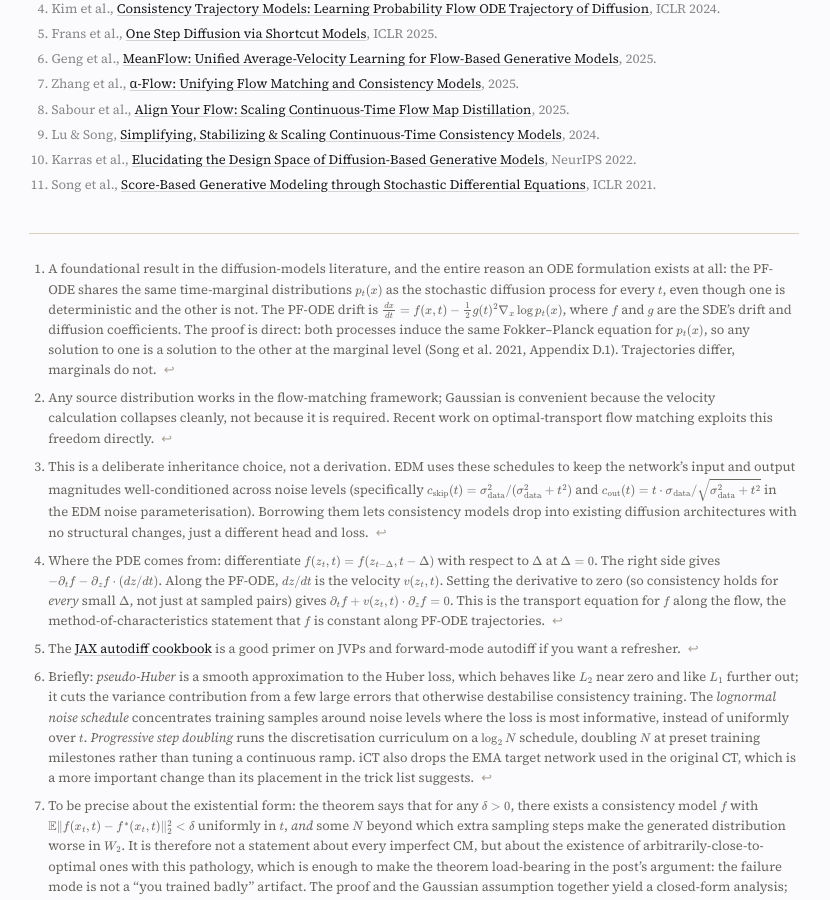
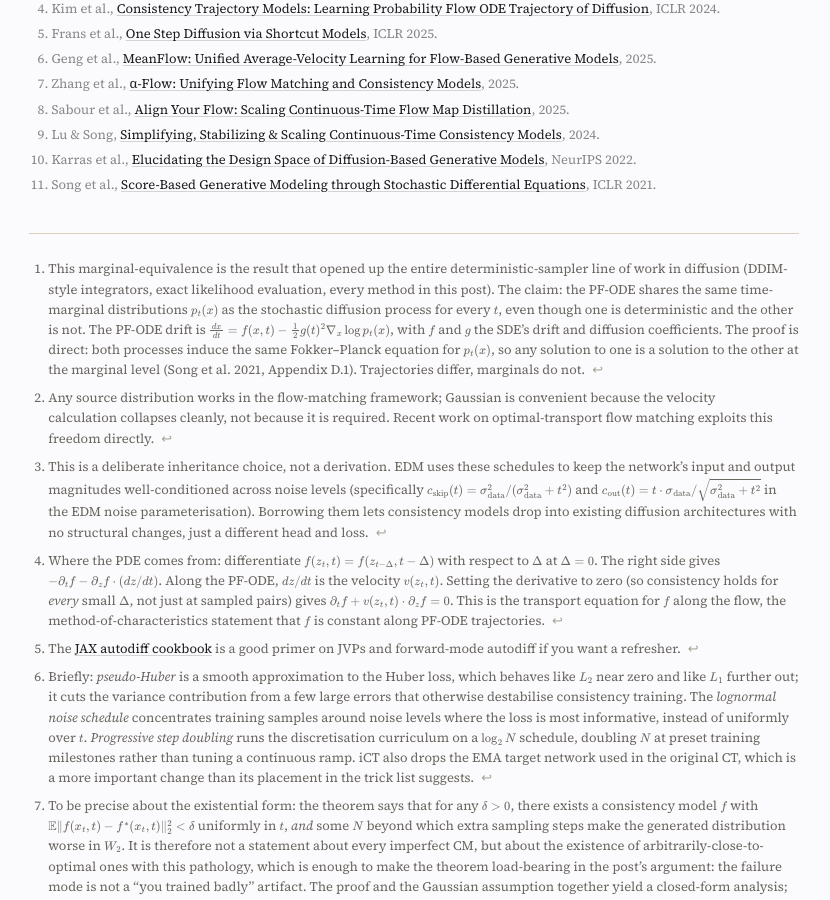
Before and after one commit to rabiulcste/rabiulcste.github.io, a Jekyll site: the page built from _posts/cs/2026-04-23-from-many-steps-to-one.md, in a window 1280 px wide and 900 px high, scrolled down 21505 px. Shown: the whole window, without its empty margins (226-1056 px from the left). Built offline with Jekyll 4.4.1, drawn with Linux system fonts in a browser that asks for light colours; formulas are drawn with MathJax 3; comment, search, counter and statistics services are not loaded.

Commit message:
Sharpen the PF-ODE footnote opener with what the result enabled
Name DDIM-style integrators, exact likelihood evaluation, and the one-step
lineage as the concrete things the marginal-equivalence result unlocked,
instead of calling it "foundational" without saying what for.

Co-Authored-By: Claude Opus 4.7 (1M context) <noreply@anthropic.com>

```diff
--- a/_posts/cs/2026-04-23-from-many-steps-to-one.md
+++ b/_posts/cs/2026-04-23-from-many-steps-to-one.md
@@ -243,7 +243,7 @@ Starting from the goal and working backwards: what does a network need to learn
 
 Generating a sample (say, an image of a dog) is moving probability mass from a noise distribution to the data distribution. In general this transport can be either stochastic (a forward and reverse diffusion SDE) or deterministic (an ODE); every method in this post lives in the deterministic regime, on a path called the probability flow ODE (PF-ODE) <sup class="cite"><a href="#ref-songsde2021">[11]</a></sup>.[^pfode-marginal] Parameterise it by time $t$ running from $t=1$ (pure Gaussian noise) to $t=0$ (a clean data sample, like our dog). Write $z_t$ for the point on the trajectory at time $t$, and $x_0$ for the clean data sample at $t=0$. Because it is deterministic, you can run it forwards or backwards exactly.
 
-[^pfode-marginal]: A foundational result in the diffusion-models literature, and the entire reason an ODE formulation exists at all: the PF-ODE shares the same time-marginal distributions $p_t(x)$ as the stochastic diffusion process for every $t$, even though one is deterministic and the other is not. The PF-ODE drift is $\frac{dx}{dt} = f(x,t) - \tfrac{1}{2}g(t)^2 \nabla_x \log p_t(x)$, where $f$ and $g$ are the SDE's drift and diffusion coefficients. The proof is direct: both processes induce the same Fokker–Planck equation for $p_t(x)$, so any solution to one is a solution to the other at the marginal level (Song et al. 2021, Appendix D.1). Trajectories differ, marginals do not.
+[^pfode-marginal]: This marginal-equivalence is the result that opened up the entire deterministic-sampler line of work in diffusion (DDIM-style integrators, exact likelihood evaluation, every method in this post). The claim: the PF-ODE shares the same time-marginal distributions $p_t(x)$ as the stochastic diffusion process for every $t$, even though one is deterministic and the other is not. The PF-ODE drift is $\frac{dx}{dt} = f(x,t) - \tfrac{1}{2}g(t)^2 \nabla_x \log p_t(x)$, with $f$ and $g$ the SDE's drift and diffusion coefficients. The proof is direct: both processes induce the same Fokker–Planck equation for $p_t(x)$, so any solution to one is a solution to the other at the marginal level (Song et al. 2021, Appendix D.1). Trajectories differ, marginals do not.
 
 Think of a soap bubble. Press it slowly and the surface deforms; every point on the film follows a smooth path. Release the pressure and it snaps back along the exact same path, not an approximation. The PF-ODE is that elastic surface in probability space, and $z_t$ is one spot on the surface at time $t$.
 
```
